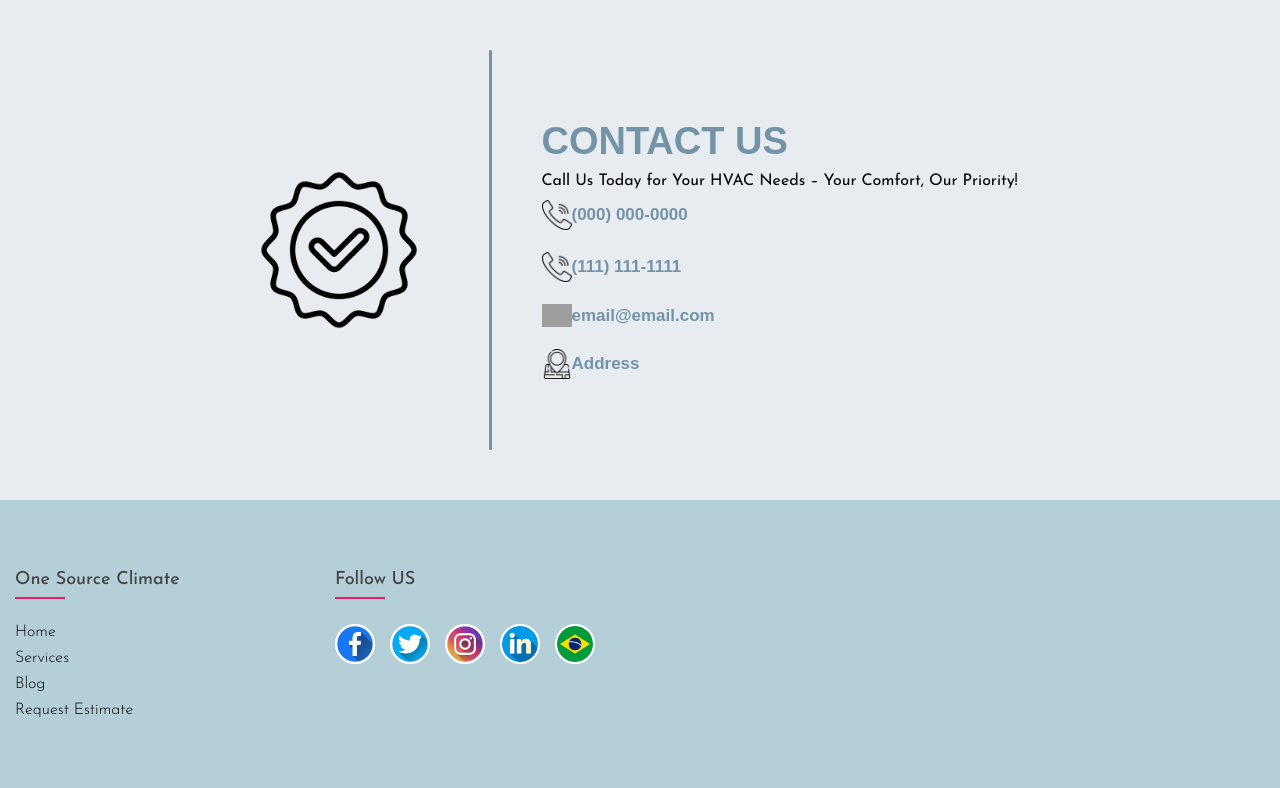
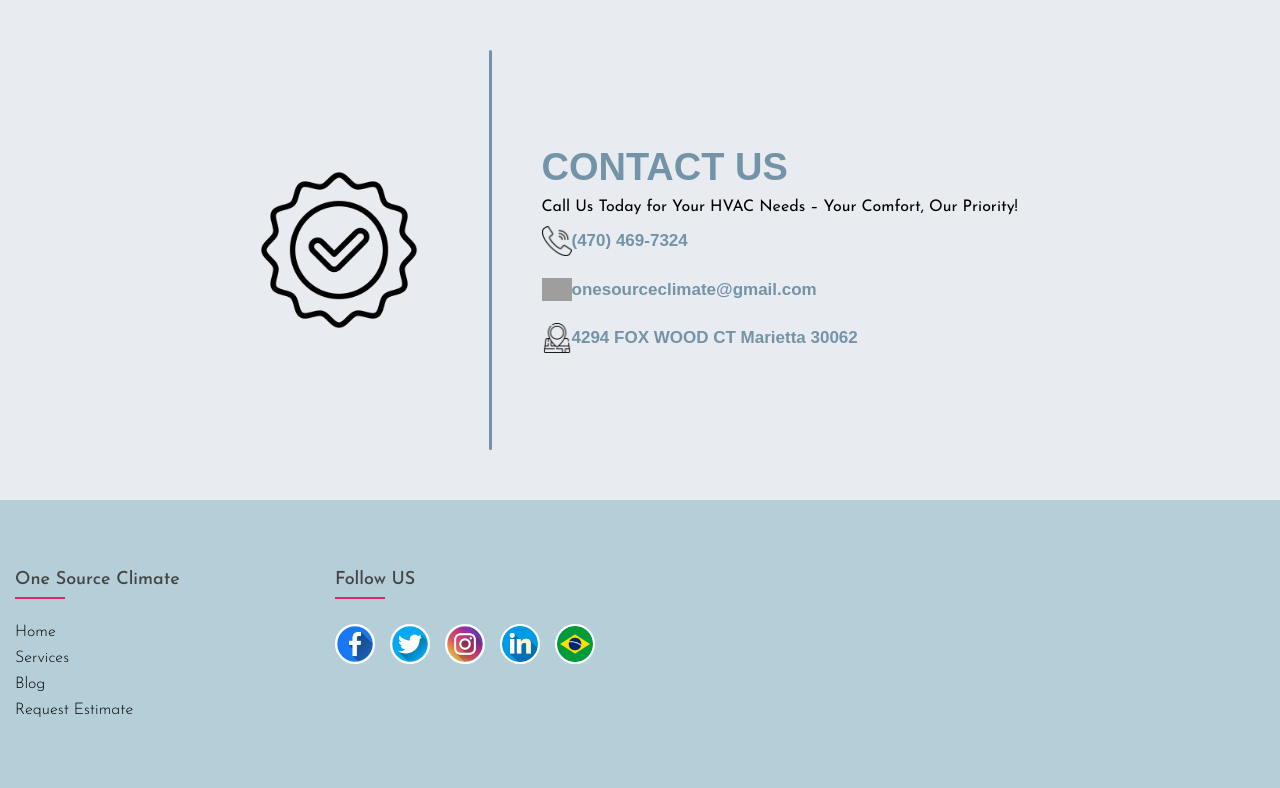
Before and after one commit to Andy2020code/hvac-01, a Flask app: page /request-estimate in a window 1280 px wide. Shown: the part 80-868 px from the top of the page. Run offline with Flask 3, Linux system fonts and the light colour scheme; some web fonts are replaced; grey boxes are pictures that could not be loaded.

Commit message:
add contact

```diff
--- a/templates/request-estimate.html
+++ b/templates/request-estimate.html
@@ -39,22 +39,17 @@
 
             <div class="call-div">
                 <img src="/static/IMG/request-estimate-img/call.png" alt="" class="call-icon">
-                <h1>(000) 000-0000</h1>
-            </div>
-
-            <div class="call-div">
-                <img src="/static/IMG/request-estimate-img/call.png" alt="" class="call-icon">
-                <h1>(111) 111-1111</h1>
+                <h1>(470) 469-7324</h1>
             </div>
 
             <div class="call-div">
                 <img src="/static/IMG/request-estimate-img/address.png" alt="" class="call-icon">
-                <h1>email@email.com</h1>
+                <h1>onesourceclimate@gmail.com</h1>
             </div>
 
             <div class="call-div">
                 <img src="/static/IMG/request-estimate-img/address (1).png" alt="" class="call-icon">
-                <h1>Address</h1>
+                <h1>4294 FOX WOOD CT Marietta 30062</h1>
             </div>
         </div>
     </div>
```
